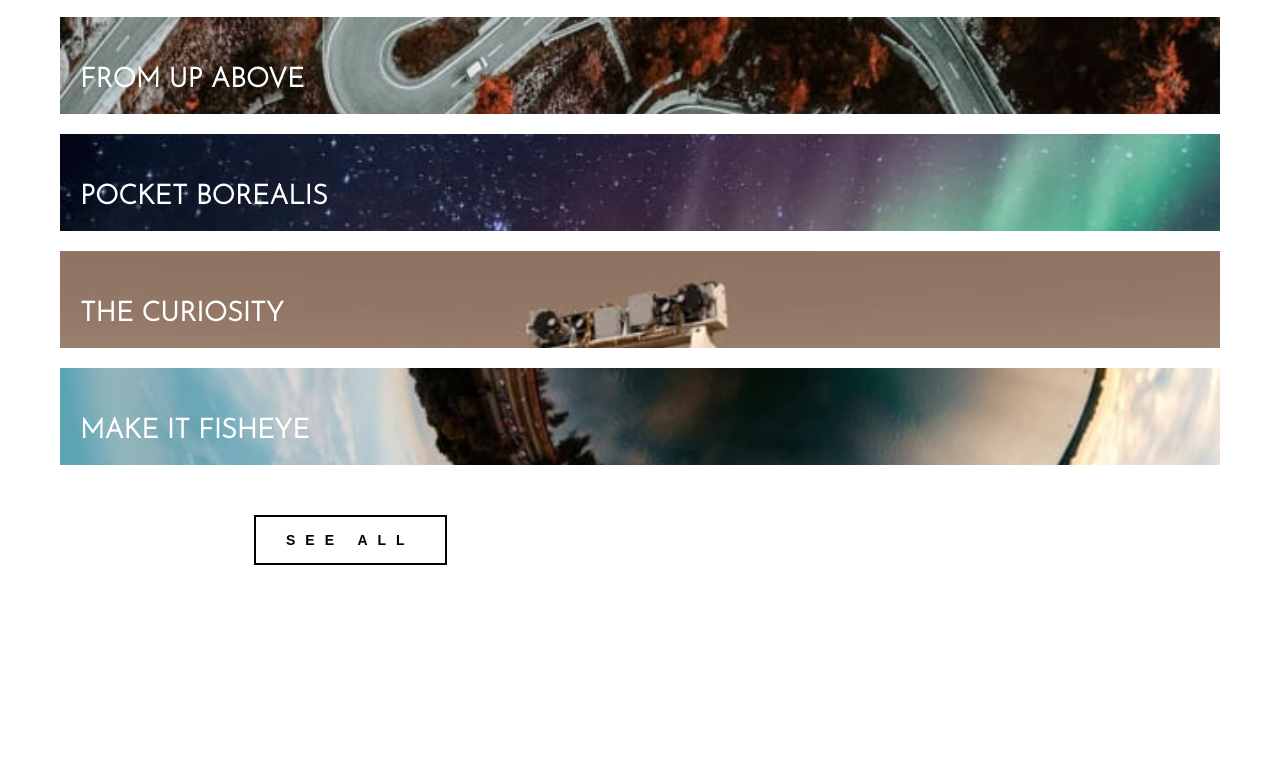
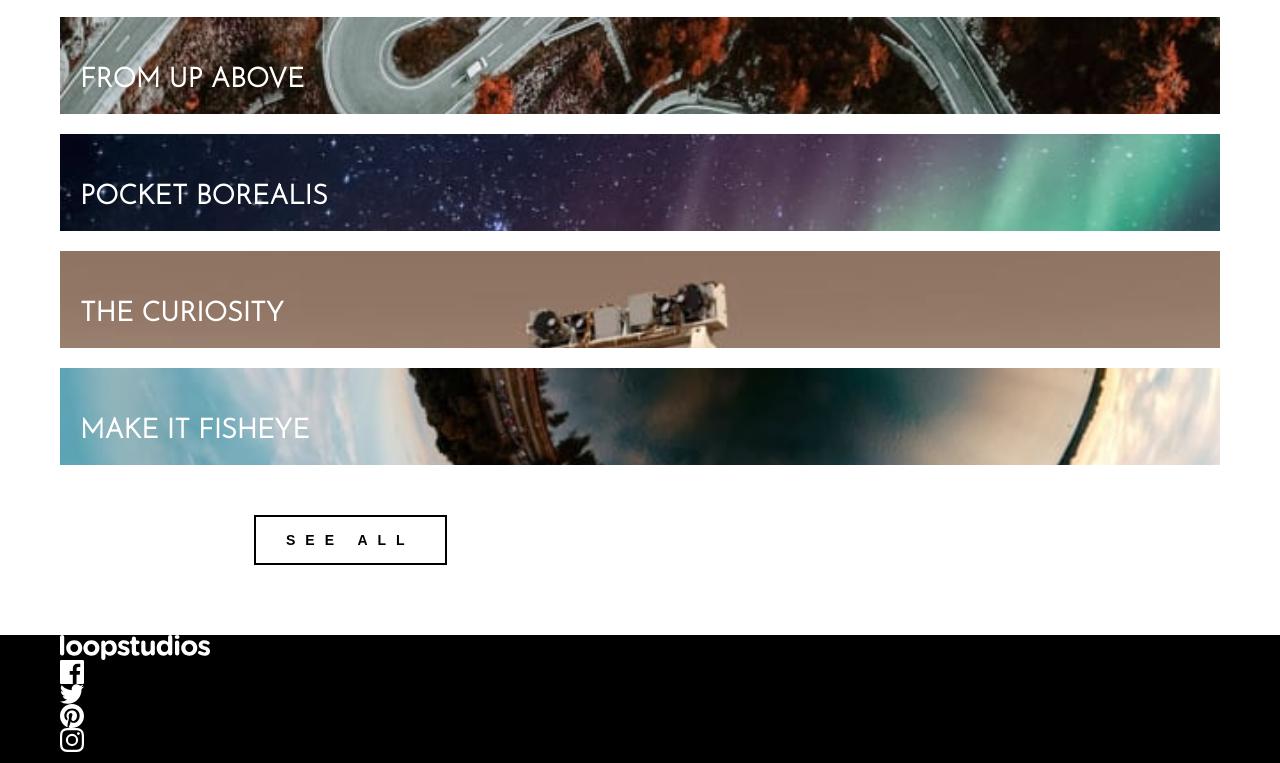
Before and after one commit to Albertofusa/Loopstudios-landing-responsive, a plain HTML site: page index.html in a window 1280 px wide. Shown: the part 1852-2615 px from the top of the page. Before the commit the page ends 2487 px from the top, so only its background shows below. Drawn offline with Linux system fonts and the light colour scheme.

Commit message:
empezando footer

```diff
--- a/index.html
+++ b/index.html
@@ -93,6 +93,28 @@
         </div>
       </section>
     </main>
-    <footer></footer>
+    <footer class="footer__mobile">
+      <div class="helper">
+        <div>
+          <img class="logo" src="/images/logo.svg" alt="logo" />
+          <div>
+            <link class="link__footer__mobile" rel="stylesheet" href="About" />
+            <link class="link__footer__mobile" rel="stylesheet" href="Careers" />
+            <link class="link__footer__mobile" rel="stylesheet" href="Events" />
+            <link class="link__footer__mobile" rel="stylesheet" href="Products" />
+            <link class="link__footer__mobile" rel="stylesheet" href="Support" />
+          </div>
+        </div>
+        <div>
+          <div>
+            <img src="/images/icon-facebook.svg" alt="" />
+            <img src="/images/icon-twitter.svg" alt="" />
+            <img src="/images/icon-pinterest.svg" alt="" />
+            <img src="/images/icon-instagram.svg" alt="" />
+          </div>
+          <p>© 2021 Loopstudios. All rights reserved.</p>
+        </div>
+      </div>
+    </footer>
   </body>
 </html>
--- a/style.css
+++ b/style.css
@@ -192,3 +192,9 @@ button {
   font-weight: 700;
   color: var(--black);
 }
+
+/* Footer */
+
+.footer__mobile {
+  background-color: var(--black);
+}
```
